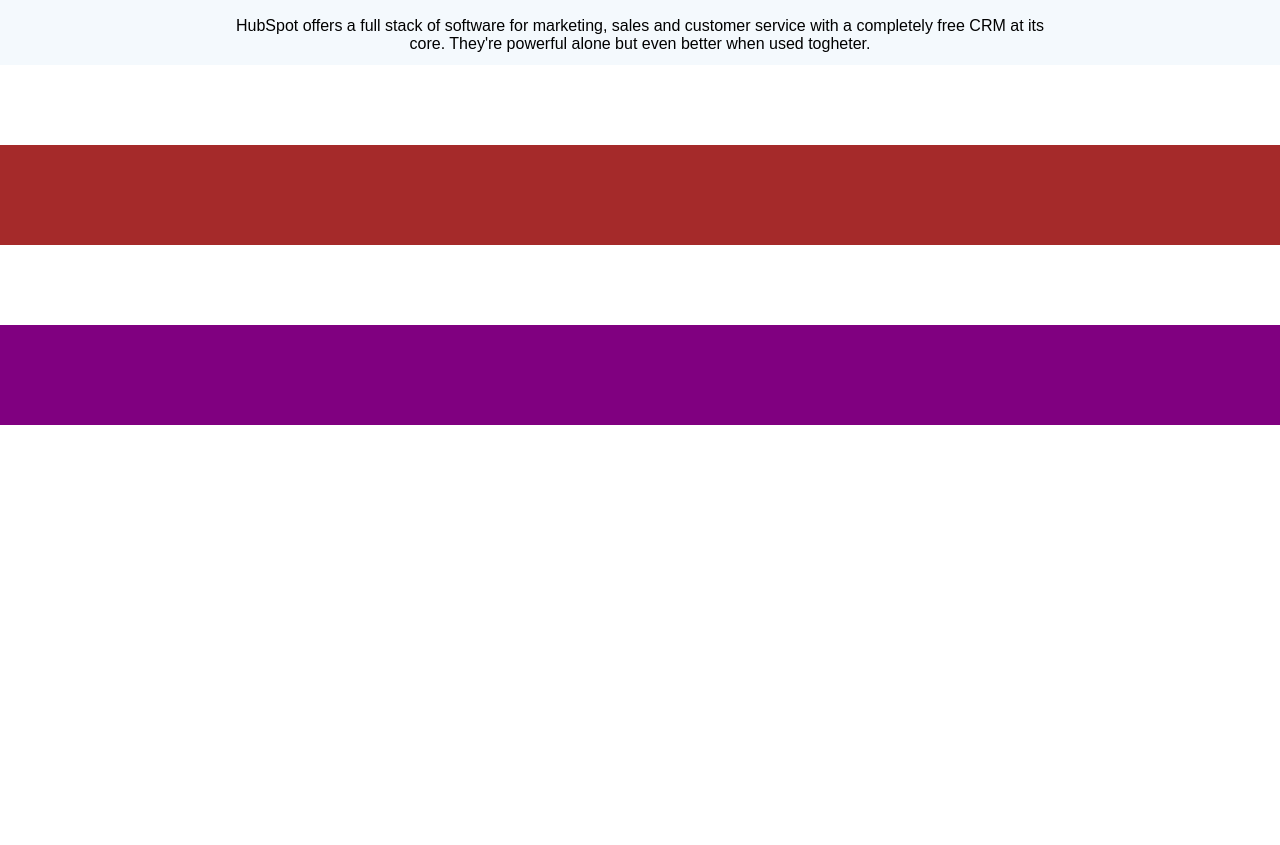
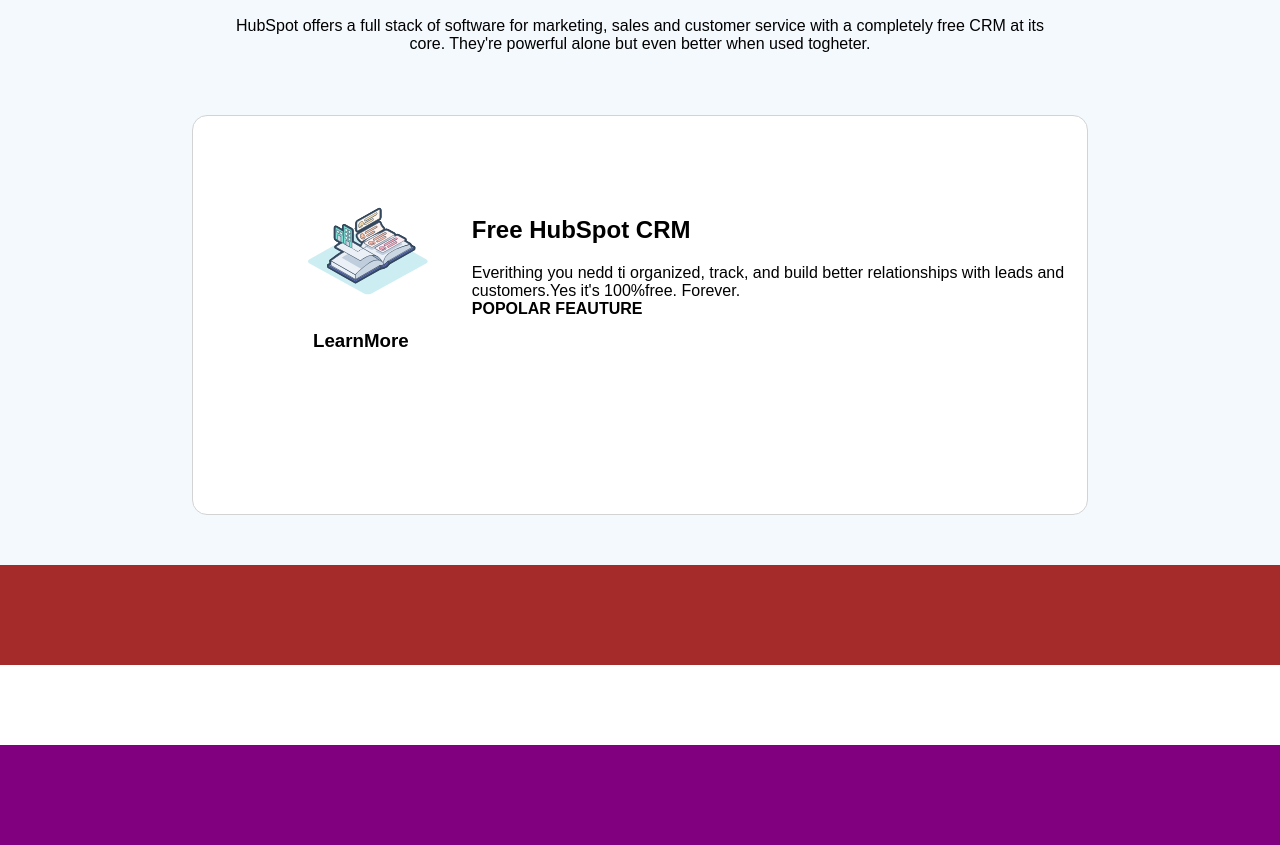
Before and after one commit to AndreaPirre/htmlcss-hubspot, a plain HTML site: page index.html in a window 1280 px wide. Shown: the part 995-1840 px from the top of the page. Before the commit the page ends 1420 px from the top, so only its background shows below. Drawn offline with Linux system fonts and the light colour scheme.

Commit message:
imabstita parte crm

```diff
--- a/css/style.css
+++ b/css/style.css
@@ -15,7 +15,7 @@ body {
 }
 
 .centratura {
-    padding: 0 10%;
+    padding: 0 15%;
 }
 /* barra fissa in alto */
 .menufixed {
@@ -99,6 +99,43 @@ main {
     margin-top: 20px;
 }
 
+.box {
+    width: 100%;
+    height: 400px;
+    background-color:#fff;
+    border: 1px solid lightgrey;
+    margin-top: 50px;
+    margin-bottom: 50px;
+    border-radius: 15px;
+}
+
+#crm {
+    width: 150px;
+    height: 150px;
+    padding: 15px;
+    margin-left: 100px;
+    margin-top: 60px;
+}
+.crmicona h3 {
+    text-align: center;
+    margin-left: 120px;
+}
+
+.crmtesto {
+    margin-left: 100px;
+    margin-top: 100px;
+}
+
+.crmtesto p {
+
+    margin-top: 20px;
+}
+
+#popolar {
+    padding-top: 30px;
+    font-weight: bold;
+}
+
 
 .colonne33 {
     width: calc(100% / 3);
--- a/index.html
+++ b/index.html
@@ -49,9 +49,10 @@
 
                                 <ul class="navbar">
                                     <li class="englishlist">Software</li>
-                                    <li class="englishlist">parteners</li>
-                                    <li class="englishlist">Log in</li>
-                                    <li class="englishlist">GetHub</li>
+                                    <li class="englishlist">Pricing</li>
+                                    <li class="englishlist">Resources</li>
+                                    <li class="englishlist">Parteners</li>
+                                    <li class="englishlist">About</li>
                                 </ul>
 
                             </div>
@@ -90,19 +91,32 @@
 
             </div>
 
-            <div class="blocchi">
+            <div class="riga centratura">
+                <div class="box">
+
 
                     <div class="colonna20">
+                        <div class="crmicona">
 
-                        <!-- icona + link lean more -->
+                            <img id="crm" src="img/CRM-illustration.svg" alt="qui imgcrm">
+                            <h3>LearnMore</h3>
+                            <!-- icona + link lean more -->
+                        </div>
 
                     </div>
 
                     <div class="colonna80">
-
+                        <div class="crmtesto">
+                            <h2>Free HubSpot CRM</h2>
+                                <p>Everithing you nedd ti organized, track, and build better relationships with leads and <br> customers.Yes it's 100%free.
+                                Forever.</p>
+                                <span id="popolar">POPOLAR FEAUTURE</span>
+                        </div>
                         <!-- free hubspot crm -->
 
                     </div>
+
+                </div>
 
             </div>
 
```
